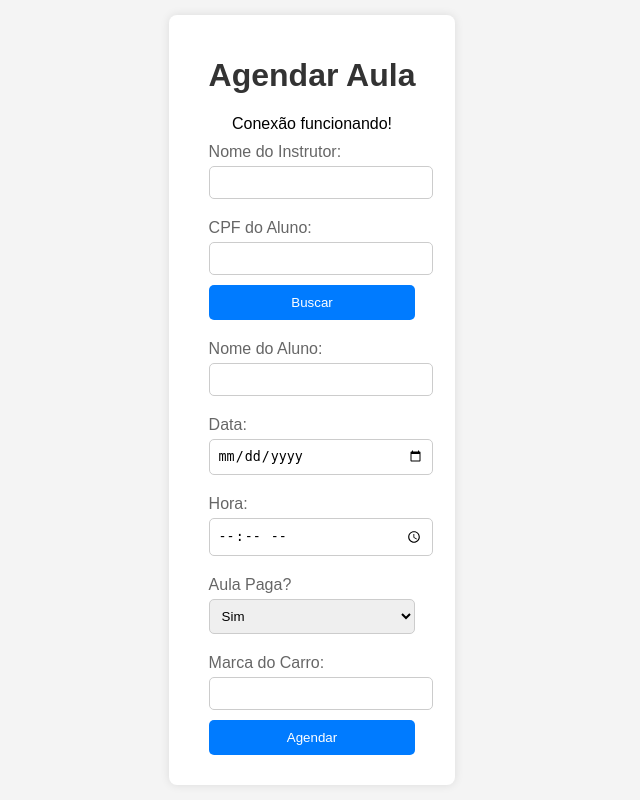
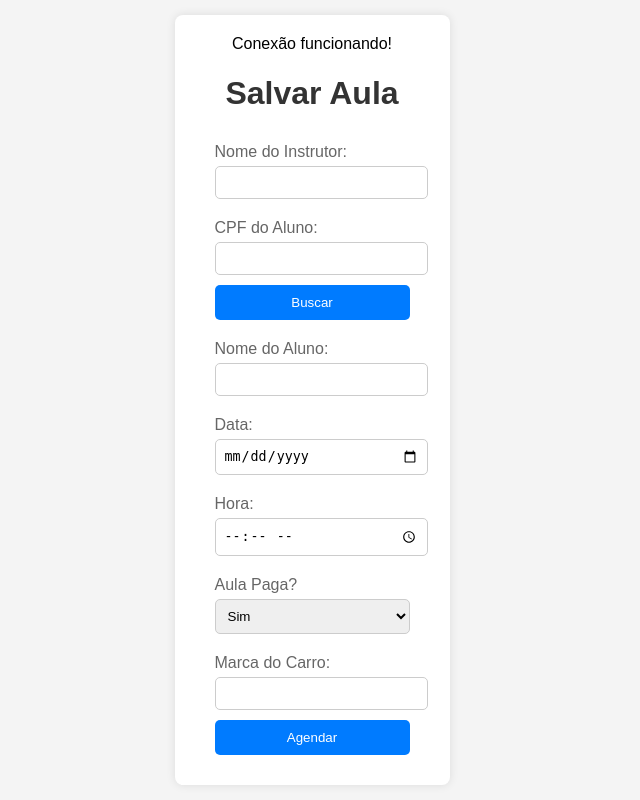
Before and after one commit to bleeeeeq/Projetos-Desenvolvedor-Web, a PHP site: page /cadastrarAula.php in a window 1280 px wide. Shown: the whole page, without its empty margins (328-968 px from the left). Run offline with PHP 8.4, Linux system fonts and the light colour scheme.

Commit message:
Atualização Cadastrar/Editar aula (visual)
Adicionando uma configuração que reconhece se o usuário veio da tabela ou abriu a página de forma direta

```diff
--- a/Bootstrap/HTML/cadastrarAula.php
+++ b/Bootstrap/HTML/cadastrarAula.php
@@ -9,7 +9,6 @@
 </head>
 <body>
     <div class="container">
-        <h1>Agendar Aula</h1>
         <?php
         include '../PHP/database.php';
 
@@ -26,6 +25,9 @@
         // Verifica se um ID foi passado na URL
         if (isset($_GET['id'])) {
             $id = $_GET['id'];
+            ?>
+            <h1>Editar Aula</h1>
+            <?php
 
             // Busca os dados da aula pelo ID
             $sql = "SELECT * FROM aula WHERE idaula = ?";
@@ -48,7 +50,14 @@
 
             $stmt->close();
         }
+
+        else{
+            ?>
+            <h1>Salvar Aula</h1>
+            <?php
+        }
         $conexao->close();
+
 
         ?>
         <form action="../PHP/cad_aula.php" method="post">
@@ -57,7 +66,7 @@
             <input type="text" id="instrutorID" name="instrutor" value="<?php echo $instrutor; ?>" >
 
             <label for="aluno">CPF do Aluno:</label>
-            <input type="text" id="cpfID" name="cpf"value="<?php echo $cpf; ?>" >
+            <input type="text" id="cpfID" name="cpf"value="<?php echo $cpf; ?>">
 
             <button type="submit" class="button">Buscar</button>
 
```
